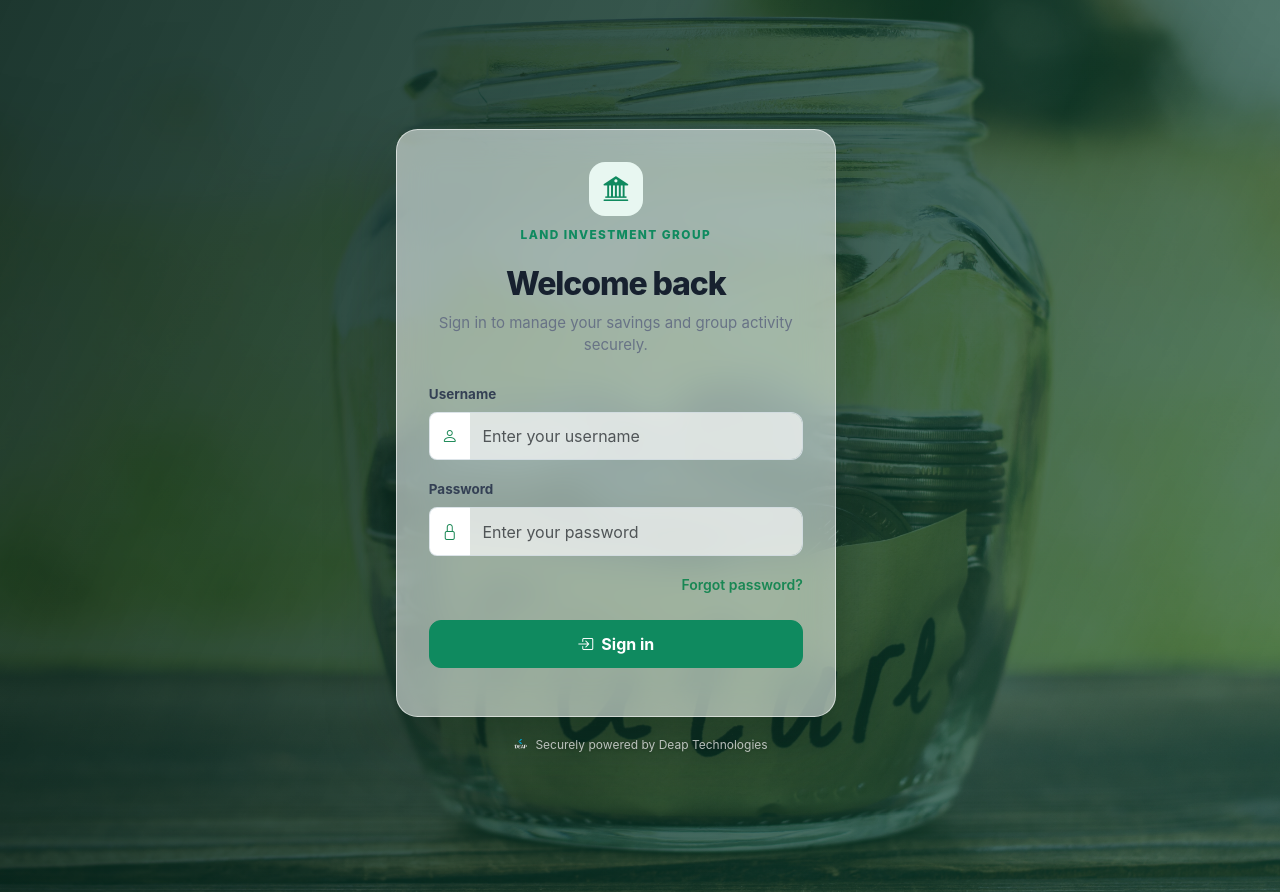
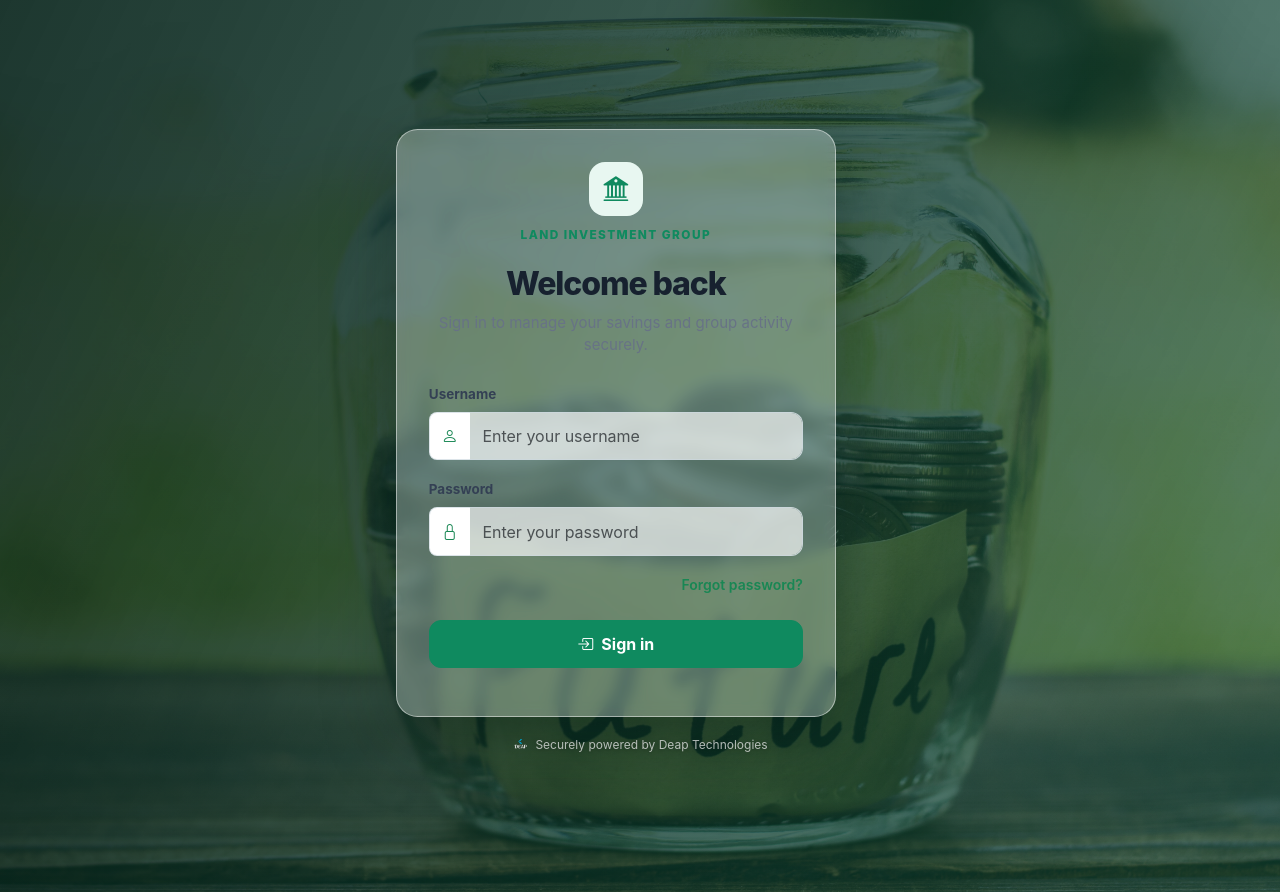
Before and after one commit to MarcDemo/LandGroup, a Django app: page / in a window 1280 px wide. Run offline with Django 5.2, Linux system fonts and the light colour scheme.

Commit message:
Increase login card transparency

```diff
--- a/groupcore/templates/groupcore/auth_base.html
+++ b/groupcore/templates/groupcore/auth_base.html
@@ -24,7 +24,7 @@
       34%, 100% { opacity:0; transform:scale(1.01) translateX(-2%); }
     }
     .auth-shell { position:relative; z-index:5; min-height:100vh; display:grid; place-items:center; padding:1.25rem; }
-    .auth-card { width:min(100%,440px); background:rgba(255,255,255,.54); border:1px solid rgba(255,255,255,.58); border-radius:1.35rem; padding:2rem; box-shadow:0 24px 70px rgba(0,20,14,.3); -webkit-backdrop-filter:blur(18px) saturate(130%); backdrop-filter:blur(18px) saturate(130%); }
+    .auth-card { width:min(100%,440px); background:rgba(255,255,255,.30); border:1px solid rgba(255,255,255,.48); border-radius:1.35rem; padding:2rem; box-shadow:0 24px 70px rgba(0,20,14,.34); -webkit-backdrop-filter:blur(7px) saturate(120%); backdrop-filter:blur(7px) saturate(120%); }
     .brand-mark { width:54px; height:54px; border-radius:16px; display:grid; place-items:center; background:#e8f7f1; color:var(--brand); font-size:1.55rem; margin:0 auto .7rem; }
     .brand-title { color:var(--brand); font-size:.74rem; font-weight:800; letter-spacing:.12em; text-transform:uppercase; margin-bottom:1.25rem; }
     .auth-card h1, .auth-card h2 { font-weight:800; letter-spacing:-.035em; }
```
